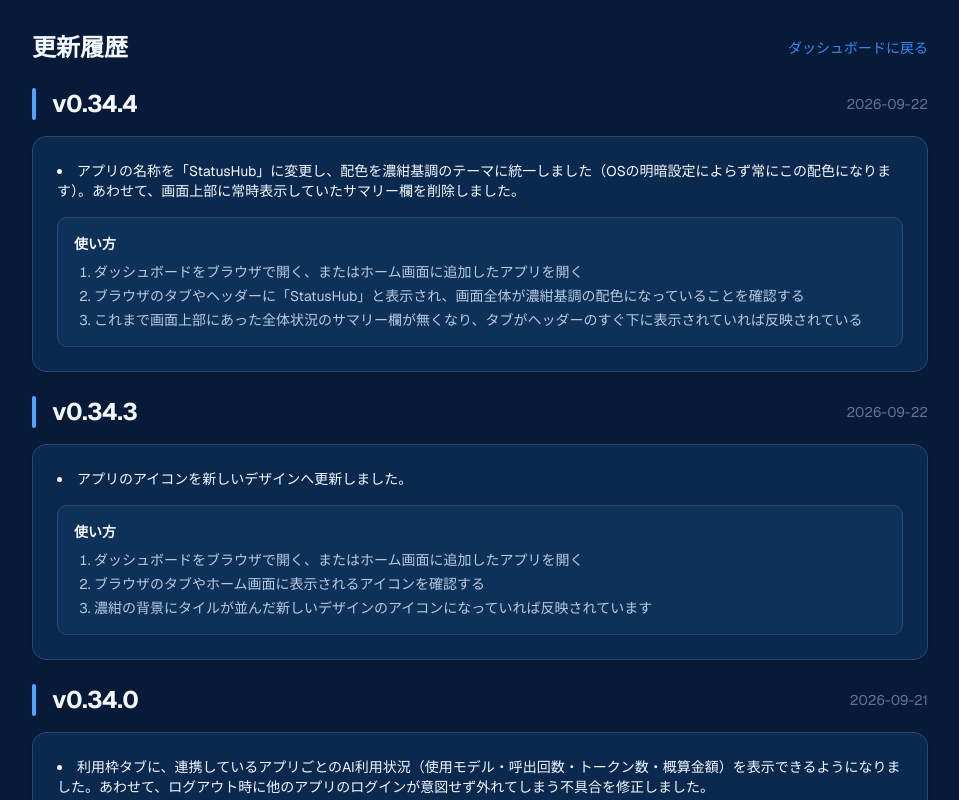
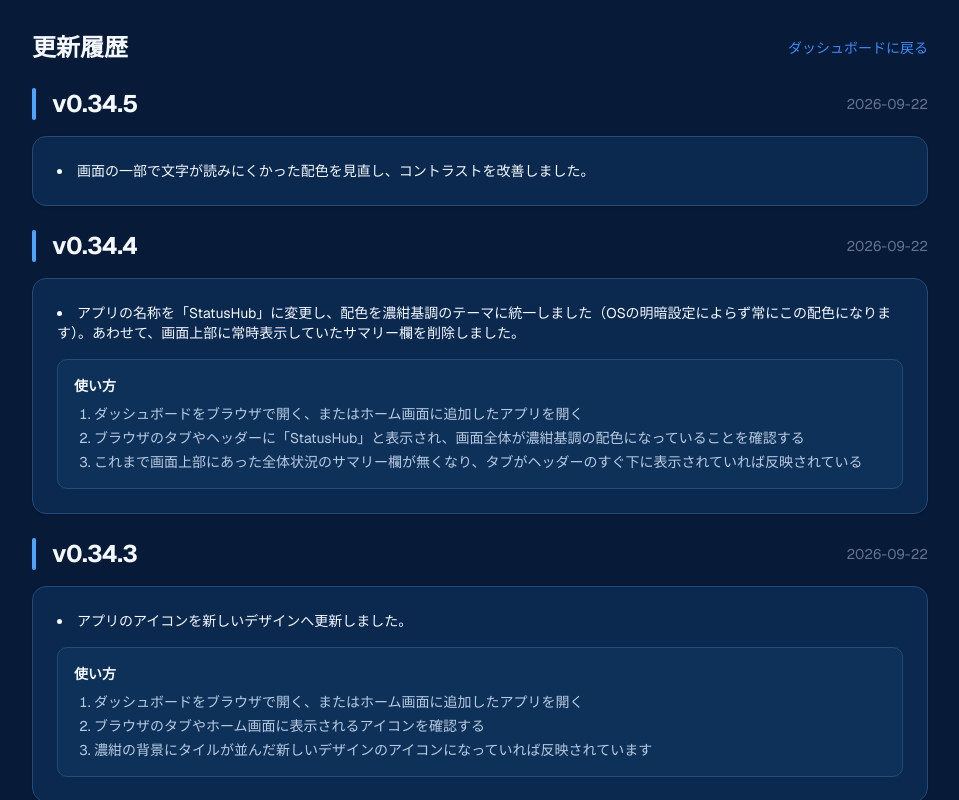
Before and after one commit to guchi-apps/ops-dashboard, a Next.js app: page /changelog in a window 1280 px wide. Shown: the top 800 px of the page, without its empty margins (160-1119 px from the left). Built offline with nearby package versions, Linux system fonts and the light colour scheme.

Commit message:
v0.34.5をリリースする。

```diff
--- a/package.json
+++ b/package.json
@@ -1,6 +1,6 @@
 {
   "name": "ops-dashboard",
-  "version": "0.34.4",
+  "version": "0.34.5",
   "private": true,
   "scripts": {
     "dev": "next dev",
--- a/src/data/changelog.ts
+++ b/src/data/changelog.ts
@@ -13,6 +13,13 @@ export interface ChangelogEntry {
 
 // 新しいバージョンを配列の先頭に追記していく（changelog-ja skill の運用ルールに従う）
 export const changelog: ChangelogEntry[] = [
+    {
+        version: "0.34.5",
+        date: "2026-09-22",
+        changes: [
+            "画面の一部で文字が読みにくかった配色を見直し、コントラストを改善しました。",
+        ],
+    },
     {
         version: "0.34.4",
         date: "2026-09-22",
```
Also changed, not shown: 1 other file (tests, documents, lock files or other folders).
